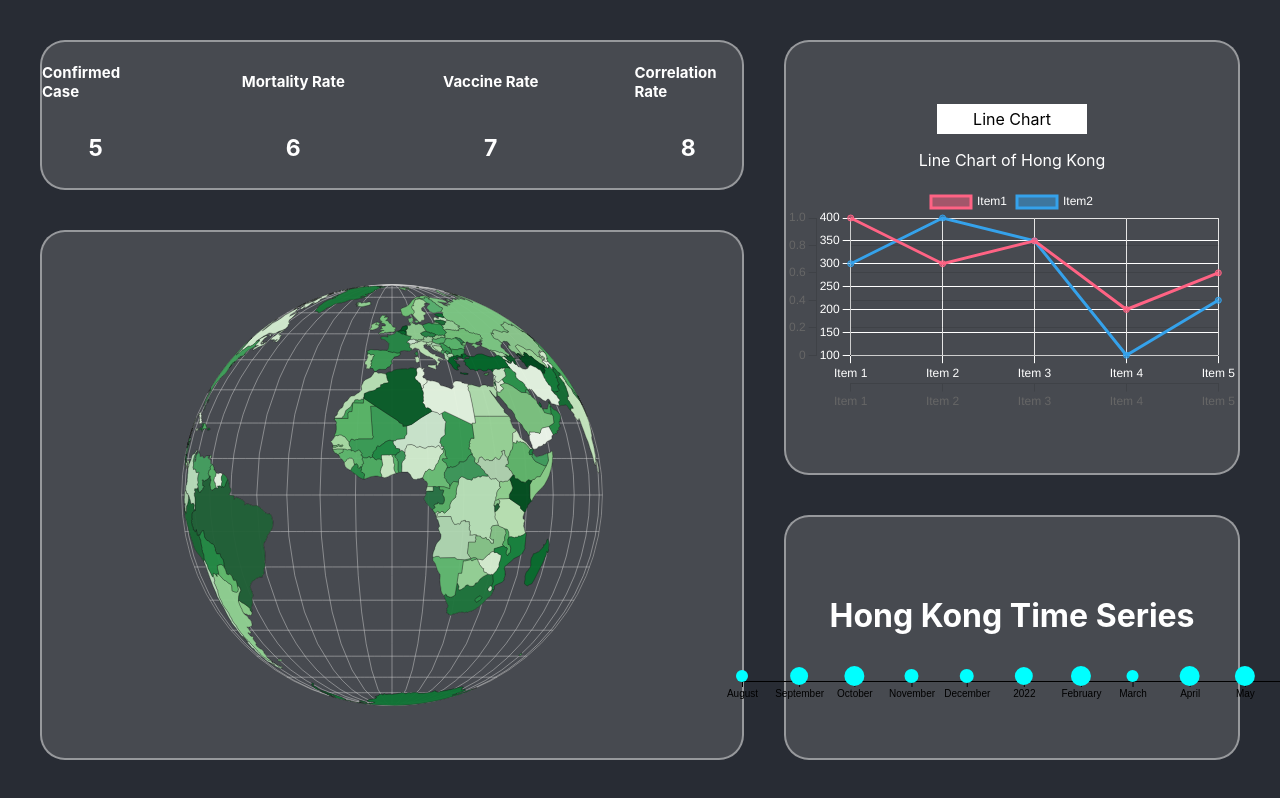
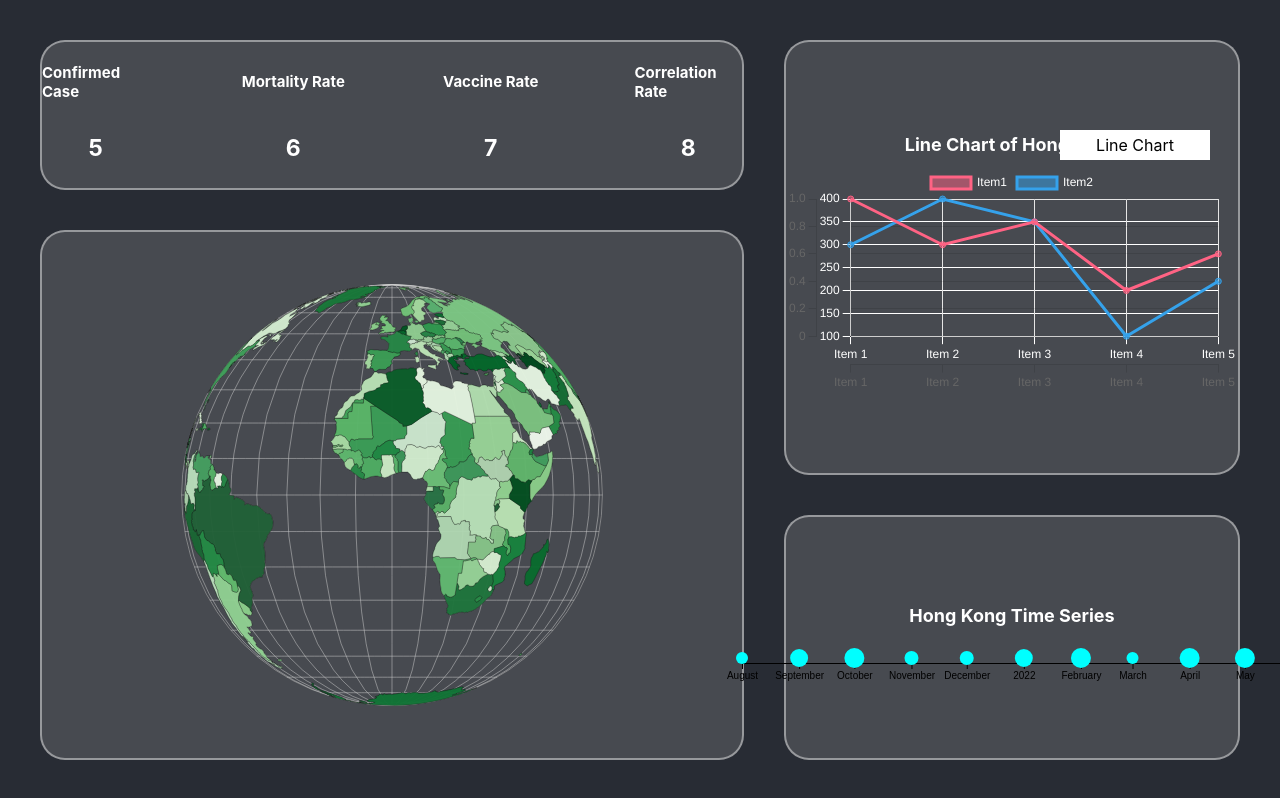
Before and after one commit to thomasfung0119/data_visualisation_frontend, a React (Create React App) app: page / in a window 1280 px wide. Shown: the top 798 px of the page. Built offline with nearby package versions, Linux system fonts and the light colour scheme.

Commit message:
edit on layout

```diff
--- a/src/components/bottomright/bottomright.css
+++ b/src/components/bottomright/bottomright.css
@@ -9,4 +9,5 @@
 
 .bottomright h1{
     color: white;
+    font-size: large;
 }
--- a/src/components/upperright/dropdown.css
+++ b/src/components/upperright/dropdown.css
@@ -1,5 +1,6 @@
 .dropdown {
-    position: relative;
+    position: absolute;
+    right: 70px;
 }
 
 .dropdown button {
@@ -14,6 +15,7 @@
     margin: 0;
     font: inherit;
     cursor: pointer;
+
 }
 
 .menu {
--- a/src/components/upperright/upperright.css
+++ b/src/components/upperright/upperright.css
@@ -7,6 +7,13 @@
     justify-content: center;
 }
 
-.upperright p{
+.upperright .title{
+    display: flex;
+    align-items: center;
+    justify-content: center;
+}
+
+.upperright h1{
     color: white;
+    font-size: large;
 }
--- a/src/components/upperright/upperright.js
+++ b/src/components/upperright/upperright.js
@@ -134,11 +134,14 @@ function Upperright(props) {
     case 'Line Chart':
       return (
         <div className="upperright">
+          <div class = "title">
+            <h1>{menu} of {props.country}</h1>
             <Dropdown
               menu = {menu}
               setMenu = {setMenu}
             />
-          <p>{menu} of {props.country}</p>
+          </div>
+
           <Line
             data= {line_data}
             options= {options}
@@ -148,11 +151,13 @@ function Upperright(props) {
     case 'Area Chart':
       return (
         <div className="upperright">
+          <div class = "title">
+            <h1>{menu} of {props.country}</h1>
             <Dropdown
               menu = {menu}
               setMenu = {setMenu}
             />
-          <p>{menu} of {props.country}</p>
+          </div>
           <Line
             data= {area_data}
             options= {options}
@@ -162,11 +167,13 @@ function Upperright(props) {
     case 'Scatter Chart':
       return (
         <div className="upperright">
+          <div class = "title">
+            <h1>{menu} of {props.country}</h1>
             <Dropdown
               menu = {menu}
               setMenu = {setMenu}
             />
-          <p>{menu} of {props.country}</p>
+          </div>
           <Scatter
             data= {scatter_data}
             options= {options}
@@ -176,11 +183,13 @@ function Upperright(props) {
     case 'Bar Chart':
       return (
         <div className="upperright">
+          <div class = "title">
+            <h1>{menu} of {props.country}</h1>
             <Dropdown
               menu = {menu}
               setMenu = {setMenu}
             />
-          <p>{menu} of {props.country}</p>
+          </div>
           <Bar
             data= {bar_data}
             options= {options}
```
Lines whose indentation alone changed are shown as unchanged.
